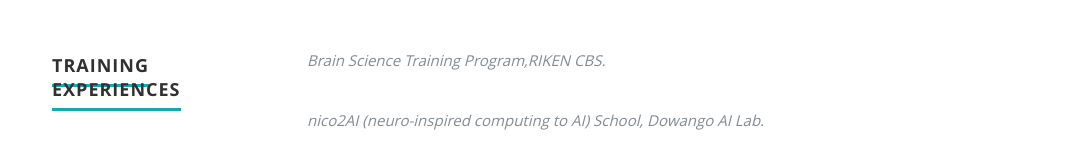
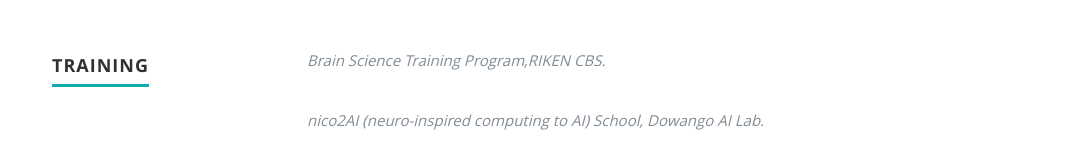
Before and after one commit to mosh-shu/mosh-shu.github.io, a plain HTML site: page index.html in a window 1280 px wide. Shown: the part 4121-4282 px from the top of the page, without its empty margins (98-1181 px from the left). Drawn offline with nearby package versions, Linux system fonts and the light colour scheme.

Commit message:
Update index.html

```diff
--- a/index.html
+++ b/index.html
@@ -308,7 +308,7 @@
       <div class="row work">
 
             <div class="three columns header-col">
-               <h1><span>Training Experiences</span></h1>
+               <h1><span>Training</span></h1>
             </div>
 
             <div class="nine columns main-col">
```
